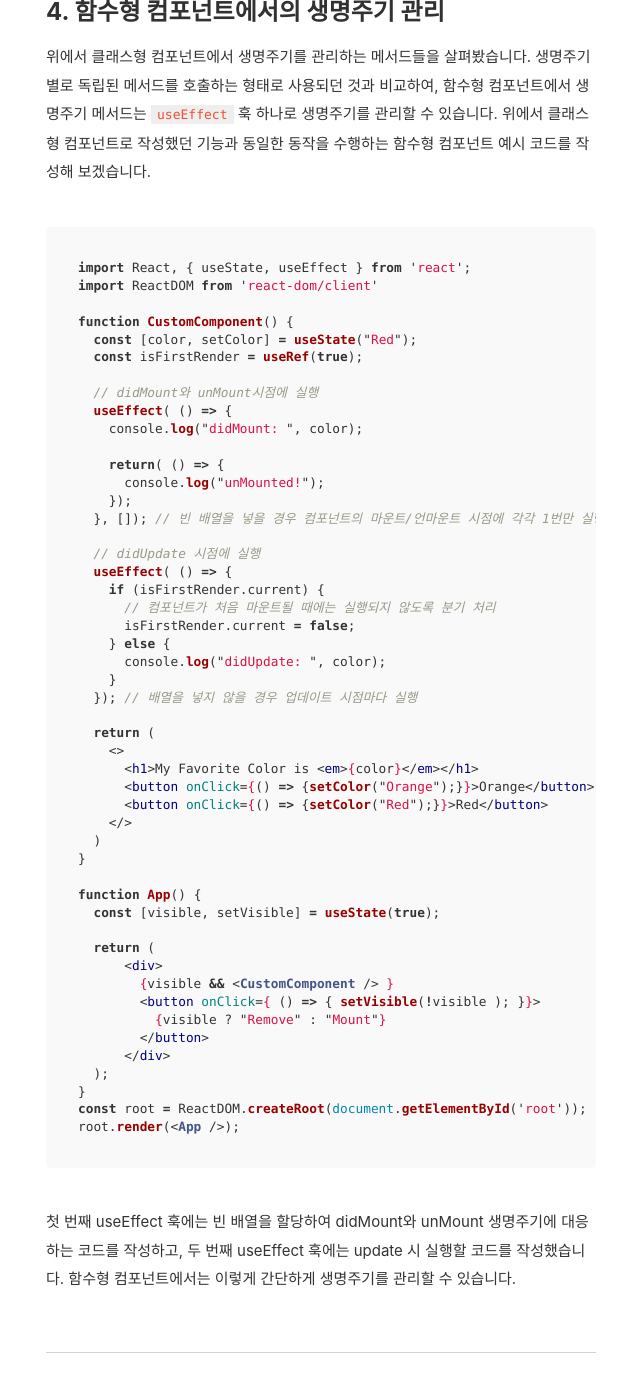
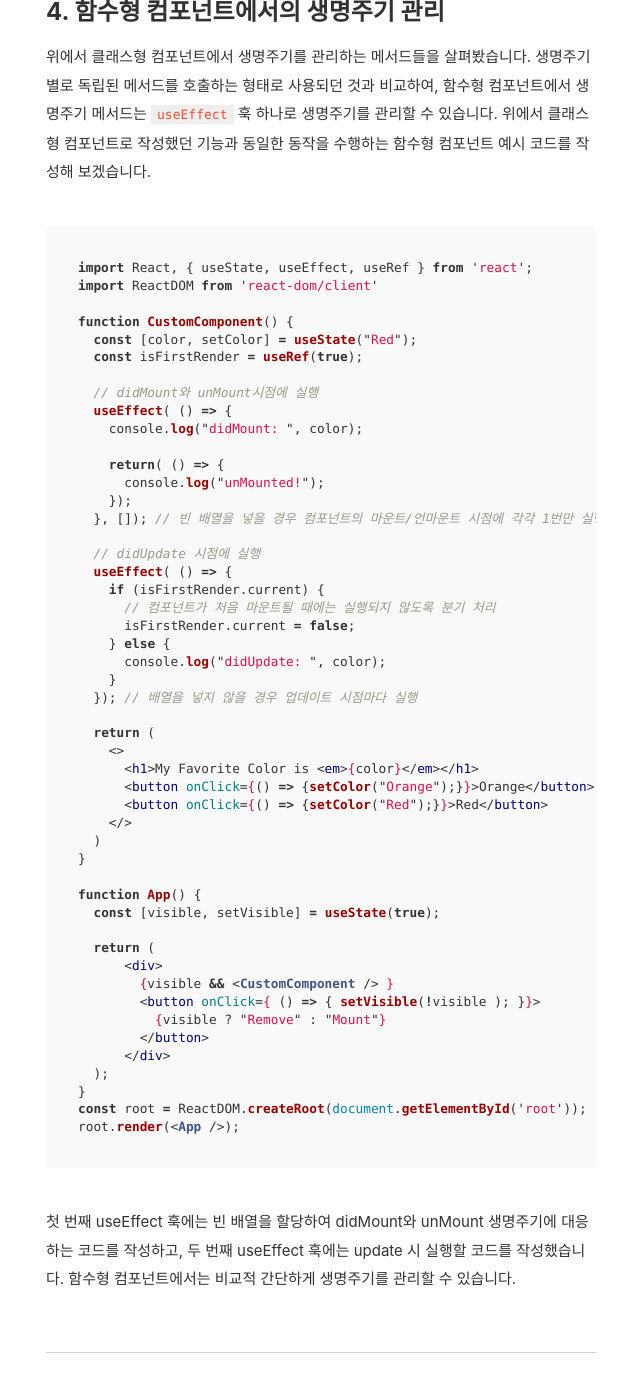
Before and after one commit to Ji-hoon/blog, a Jekyll site: the page built from _posts/2023-11-15-react-component-and-lfe-cycle.md, in a window 1280 px wide and 1400 px high, scrolled down 4684 px. Shown: the top 1392 px of the window, without its empty margins (319-959 px from the left). Built offline with Jekyll 4.4.1, drawn with Linux system fonts in a browser that asks for light colours; comment, search, counter and statistics services are not loaded.

Commit message:
FIX : 내용 수정

````diff
--- a/_posts/2023-11-15-react-component-and-lfe-cycle.md
+++ b/_posts/2023-11-15-react-component-and-lfe-cycle.md
@@ -146,7 +146,7 @@ root.render(<App />);
 위에서 클래스형 컴포넌트에서 생명주기를 관리하는 메서드들을 살펴봤습니다. 생명주기 별로 독립된 메서드를 호출하는 형태로 사용되던 것과 비교하여, 함수형 컴포넌트에서 생명주기 메서드는 `useEffect` 훅 하나로 생명주기를 관리할 수 있습니다. 위에서 클래스형 컴포넌트로 작성했던 기능과 동일한 동작을 수행하는 함수형 컴포넌트 예시 코드를 작성해 보겠습니다.
 
 ```jsx
-import React, { useState, useEffect } from 'react';
+import React, { useState, useEffect, useRef } from 'react';
 import ReactDOM from 'react-dom/client'
 
 function CustomComponent() {
@@ -196,7 +196,7 @@ function App() {
 const root = ReactDOM.createRoot(document.getElementById('root'));
 root.render(<App />);
 ```
-첫 번째 useEffect 훅에는 빈 배열을 할당하여 didMount와 unMount 생명주기에 대응하는 코드를 작성하고, 두 번째 useEffect 훅에는 update 시 실행할 코드를 작성했습니다. 함수형 컴포넌트에서는 이렇게 간단하게 생명주기를 관리할 수 있습니다.
+첫 번째 useEffect 훅에는 빈 배열을 할당하여 didMount와 unMount 생명주기에 대응하는 코드를 작성하고, 두 번째 useEffect 훅에는 update 시 실행할 코드를 작성했습니다. 함수형 컴포넌트에서는 비교적 간단하게 생명주기를 관리할 수 있습니다.
 
 
 &nbsp;
````
